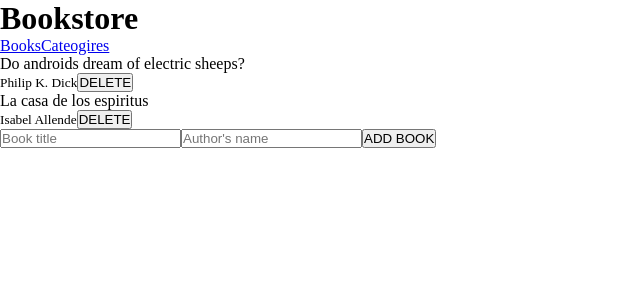
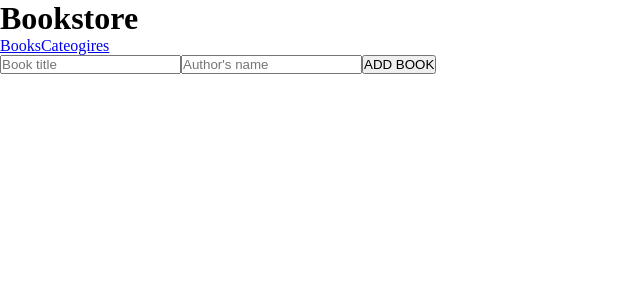
Before and after one commit to alef-garrido/bookstore, a React (Create React App) app: page / in a window 1280 px wide. Shown: the top 300 px of the page, without its empty margins (0-640 px from the left). Built offline with nearby package versions, Linux system fonts and the light colour scheme.

Commit message:
Consume state inside Books component

```diff
--- a/src/components/Books.js
+++ b/src/components/Books.js
@@ -1,12 +1,14 @@
-import Book from './Book';
+import { useSelector } from 'react-redux';
+// import Book from './Book';
 import BookForm from './BookForm';
 
 function Books() {
+  const books = useSelector((state) => state.books);
   return (
     <div className="book--list--container">
       <section className="book--list">
         <ul>
-          <Book />
+          {books}
         </ul>
       </section>
       <BookForm />
```
